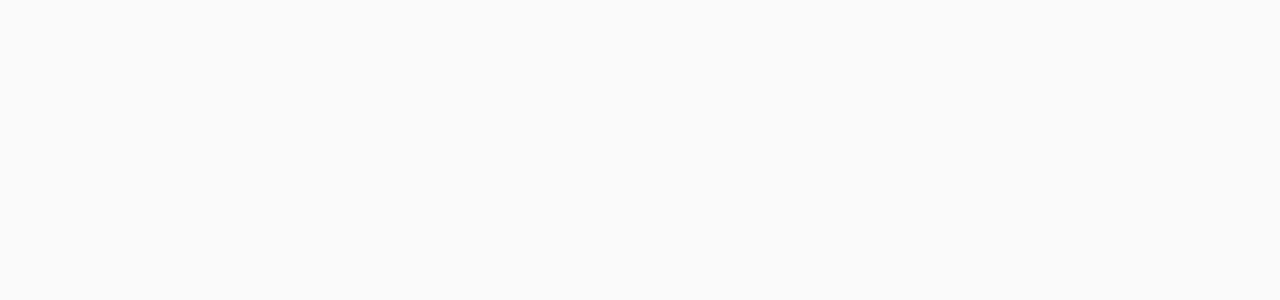
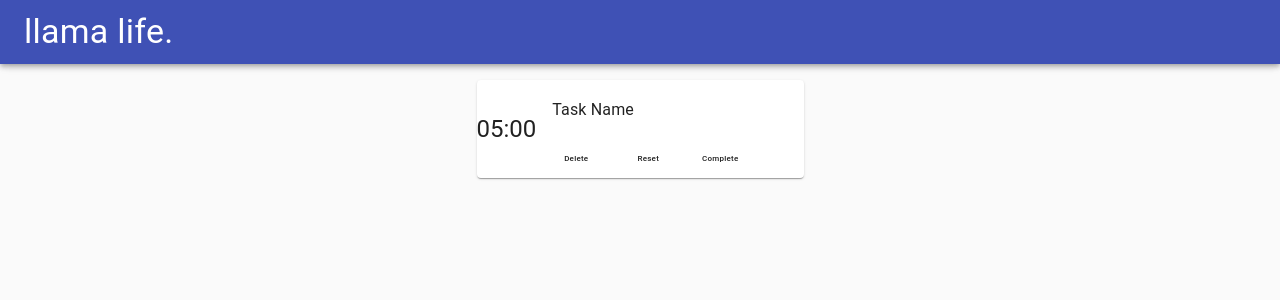
Before and after one commit to Jomark031497/aloeviate-server, a React (Create React App) app: page / in a window 1280 px wide. Shown: the top 300 px of the page. Built offline with nearby package versions, Linux system fonts and the light colour scheme.

Commit message:
Task Card component

```diff
--- a/src/App.js
+++ b/src/App.js
@@ -1,5 +1,23 @@
+import { makeStyles } from "@material-ui/styles";
+import Header from "./components/Header";
+import TaskContainer from "./components/TaskContainer";
+
 function App() {
-  return <div></div>;
+  const classes = useStyles();
+  return (
+    <div className={classes.root}>
+      <Header />
+      <TaskContainer />
+    </div>
+  );
 }
 
+const useStyles = makeStyles((theme) => ({
+  root: {
+    width: "375px",
+    margin: "auto",
+    height: "100vh",
+  },
+}));
+
 export default App;
--- /dev/null
+++ b/src/components/Header.jsx
@@ -0,0 +1,24 @@
+import { AppBar, Toolbar, Typography } from "@material-ui/core";
+import { makeStyles } from "@material-ui/styles";
+import React from "react";
+
+const Header = () => {
+  const classes = useStyles();
+  return (
+    <>
+      <AppBar>
+        <Toolbar>
+          <Typography variant="h4">llama life.</Typography>
+        </Toolbar>
+      </AppBar>
+
+      <div className={classes.offset} />
+    </>
+  );
+};
+
+const useStyles = makeStyles((theme) => ({
+  offset: theme.mixins.toolbar,
+}));
+
+export default Header;
--- /dev/null
+++ b/src/components/TaskCard.jsx
@@ -0,0 +1,52 @@
+import {
+  Button,
+  Card,
+  CardActions,
+  CardContent,
+  Typography,
+} from "@material-ui/core";
+import { makeStyles } from "@material-ui/styles";
+import React from "react";
+
+const TaskCard = ({ task }) => {
+  const classes = useStyles();
+  return (
+    <Card className={classes.root}>
+      <div>
+        <Typography variant="h5">05:00</Typography>
+      </div>
+      <div>
+        <CardContent>
+          <Typography variant="subtitle1">Task Name</Typography>
+        </CardContent>
+
+        <CardActions>
+          <Button size="small" className={classes.buttons}>
+            delete
+          </Button>
+          <Button size="small" className={classes.buttons}>
+            reset
+          </Button>
+          <Button size="small" className={classes.buttons}>
+            complete
+          </Button>
+        </CardActions>
+      </div>
+    </Card>
+  );
+};
+
+const useStyles = makeStyles((theme) => ({
+  root: {
+    margin: "1rem 1.5rem",
+    display: "flex",
+    alignItems: "center",
+  },
+  buttons: {
+    width: "40px",
+    fontSize: "0.5rem",
+    textTransform: "capitalize",
+  },
+}));
+
+export default TaskCard;
--- /dev/null
+++ b/src/components/TaskContainer.jsx
@@ -0,0 +1,12 @@
+import React from "react";
+import TaskCard from "./TaskCard";
+
+const TaskContainer = () => {
+  return (
+    <>
+      <TaskCard />
+    </>
+  );
+};
+
+export default TaskContainer;
```
